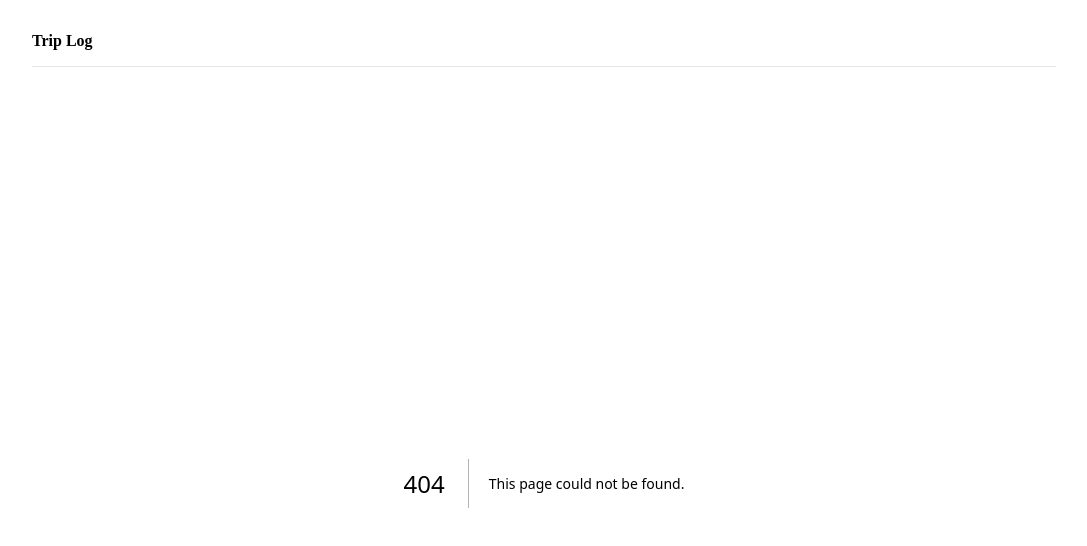
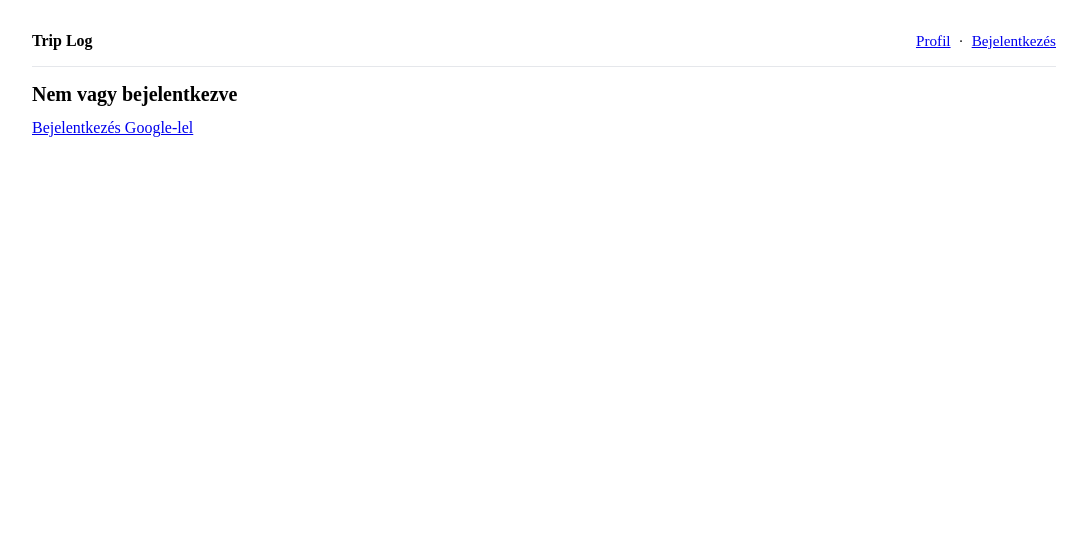
Before and after one commit to Viva1981/trip-log, a Next.js app: page /profile in a window 1280 px wide. Before the commit this address had no page. Shown: the top 546 px of the page, without its empty margins (96-1183 px from the left). Built offline with nearby package versions, Linux system fonts and the light colour scheme; no server answers.

Commit message:
feat: Google bejelentkezés (NextAuth v4) – route, profil, fejléc

```diff
--- /dev/null
+++ b/app/api/auth/[...nextauth]/route.js
@@ -0,0 +1,25 @@
+import NextAuth from "next-auth";
+import GoogleProvider from "next-auth/providers/google";
+
+export const authOptions = {
+  providers: [
+    GoogleProvider({
+      clientId: process.env.GOOGLE_CLIENT_ID ?? "",
+      clientSecret: process.env.GOOGLE_CLIENT_SECRET ?? ""
+    })
+  ],
+  session: { strategy: "jwt" },
+  callbacks: {
+    async session({ session, token }) {
+      if (session?.user && token?.sub) {
+        session.user.id = token.sub;
+      }
+      return session;
+    }
+  },
+  // opcionális: egyedi bejelentkezési oldal / paraméterek ide jöhetnek
+  secret: process.env.NEXTAUTH_SECRET
+};
+
+const handler = NextAuth(authOptions);
+export { handler as GET, handler as POST };
--- a/app/layout.js
+++ b/app/layout.js
@@ -1,14 +1,28 @@
+import { getServerSession } from "next-auth";
+import { authOptions } from "./api/auth/[...nextauth]/route";
+
 export const metadata = {
   title: "Trip Log",
   description: "Minimál Next.js alap a stabil buildhez"
 };
 
-export default function RootLayout({ children }) {
+export default async function RootLayout({ children }) {
+  const session = await getServerSession(authOptions);
+
   return (
     <html lang="hu">
       <body style={{maxWidth:"64rem",margin:"0 auto",padding:"1rem"}}>
-        <header style={{padding:"1rem 0",borderBottom:"1px solid #e5e7eb",marginBottom:"1rem"}}>
+        <header style={{padding:"1rem 0",borderBottom:"1px solid #e5e7eb",marginBottom:"1rem",display:"flex",justifyContent:"space-between"}}>
           <strong>Trip Log</strong>
+          <nav style={{fontSize:"0.95rem"}}>
+            <a href="/profile" style={{textDecoration:"underline"}}>Profil</a>
+            <span style={{margin:"0 0.5rem"}}>·</span>
+            {session ? (
+              <a href="/api/auth/signout" style={{textDecoration:"underline"}}>Kijelentkezés</a>
+            ) : (
+              <a href="/api/auth/signin" style={{textDecoration:"underline"}}>Bejelentkezés</a>
+            )}
+          </nav>
         </header>
         {children}
       </body>
--- /dev/null
+++ b/app/profile/page.js
@@ -0,0 +1,30 @@
+import { getServerSession } from "next-auth";
+import { authOptions } from "../api/auth/[...nextauth]/route";
+
+export default async function ProfilePage() {
+  const session = await getServerSession(authOptions);
+
+  if (!session) {
+    return (
+      <main>
+        <h1 style={{fontSize:"1.25rem",fontWeight:700}}>Nem vagy bejelentkezve</h1>
+        <p style={{marginTop:"0.5rem"}}>
+          <a href="/api/auth/signin" style={{textDecoration:"underline"}}>Bejelentkezés Google-lel</a>
+        </p>
+      </main>
+    );
+  }
+
+  return (
+    <main>
+      <h1 style={{fontSize:"1.25rem",fontWeight:700}}>Profil</h1>
+      <ul style={{marginTop:"0.5rem", lineHeight:1.7}}>
+        <li><b>Név:</b> {session.user?.name ?? "–"}</li>
+        <li><b>Email:</b> {session.user?.email ?? "–"}</li>
+      </ul>
+      <p style={{marginTop:"0.75rem"}}>
+        <a href="/api/auth/signout" style={{textDecoration:"underline"}}>Kijelentkezés</a>
+      </p>
+    </main>
+  );
+}
--- a/package.json
+++ b/package.json
@@ -9,6 +9,7 @@
   "dependencies": {
     "next": "14.2.5",
     "react": "18.2.0",
-    "react-dom": "18.2.0"
+    "react-dom": "18.2.0",
+    "next-auth": "4.24.7"
   }
 }
```
